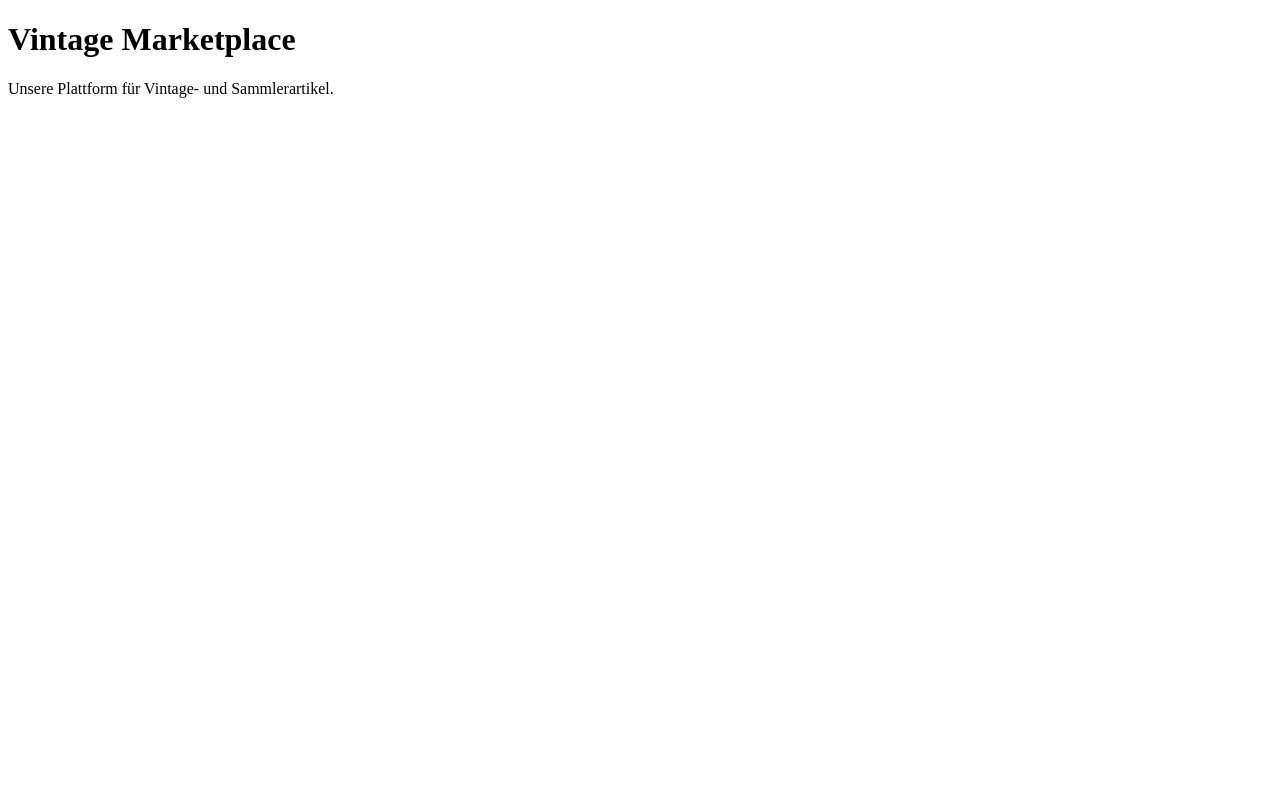
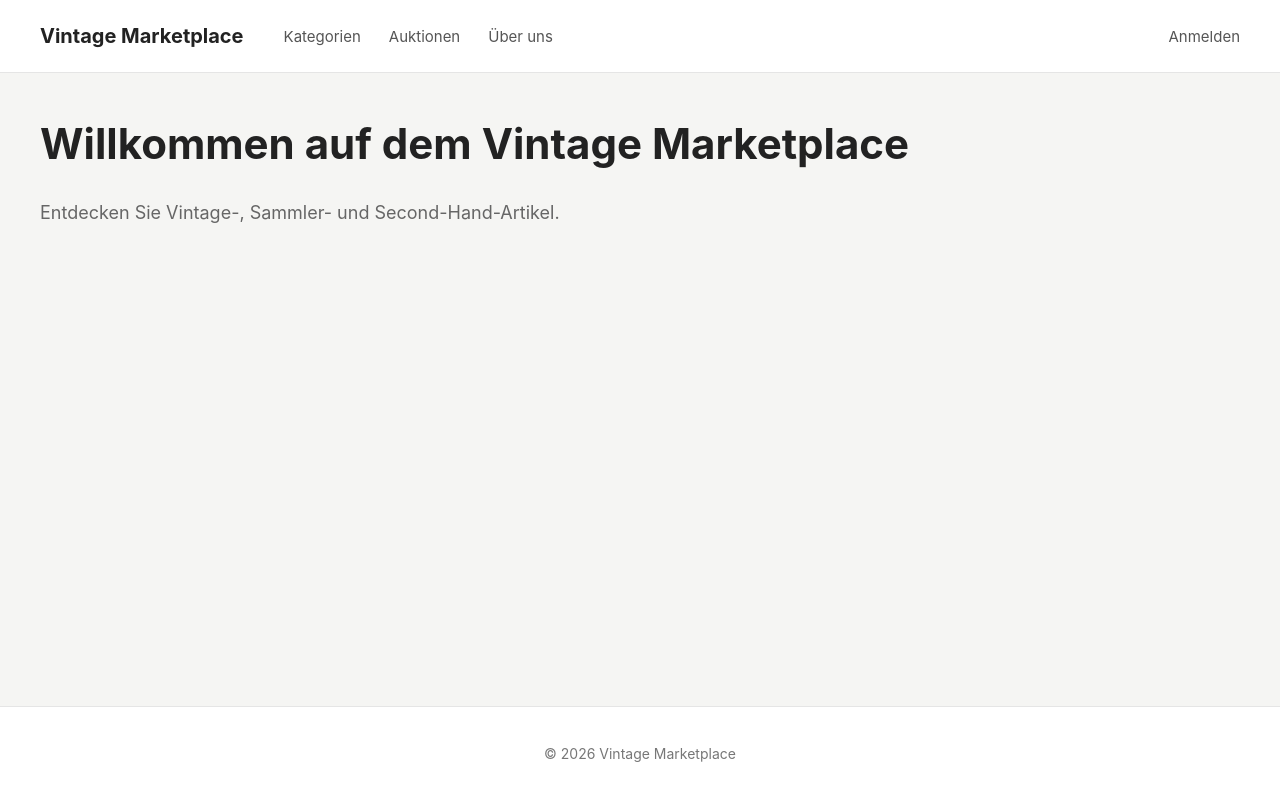
Before and after one commit to Yurijfedor/vintage-marketplace, a React (Vite) app in the folder frontend/: page / in a window 1280 px wide. Built offline with nearby package versions, Linux system fonts and the light colour scheme.

Commit message:
feat: add marketplace layout and routing

```diff
--- a/frontend/src/App.tsx
+++ b/frontend/src/App.tsx
@@ -1,9 +1,16 @@
+import { BrowserRouter, Route, Routes } from "react-router-dom";
+import MainLayout from "./layouts/MainLayout";
+import HomePage from "./pages/HomePage";
+
 function App() {
   return (
-    <div>
-      <h1>Vintage Marketplace</h1>
-      <p>Unsere Plattform für Vintage- und Sammlerartikel.</p>
-    </div>
+    <BrowserRouter>
+      <Routes>
+        <Route element={<MainLayout />}>
+          <Route path="/" element={<HomePage />} />
+        </Route>
+      </Routes>
+    </BrowserRouter>
   );
 }
 
--- /dev/null
+++ b/frontend/src/app/global.css
@@ -0,0 +1,103 @@
+:root {
+  font-family:
+    Inter,
+    system-ui,
+    -apple-system,
+    BlinkMacSystemFont,
+    "Segoe UI",
+    sans-serif;
+  color: #222;
+  background: #f5f5f3;
+  font-synthesis: none;
+  text-rendering: optimizeLegibility;
+}
+
+* {
+  box-sizing: border-box;
+}
+
+body {
+  margin: 0;
+  min-width: 320px;
+}
+
+a {
+  color: inherit;
+  text-decoration: none;
+}
+
+button,
+input {
+  font: inherit;
+}
+
+.site {
+  min-height: 100vh;
+  display: flex;
+  flex-direction: column;
+}
+
+.site-header {
+  background: #ffffff;
+  border-bottom: 1px solid #e5e5e5;
+}
+
+.site-header__inner {
+  width: min(1200px, calc(100% - 32px));
+  min-height: 72px;
+  margin: 0 auto;
+
+  display: flex;
+  align-items: center;
+  gap: 40px;
+}
+
+.site-logo {
+  font-size: 20px;
+  font-weight: 700;
+  white-space: nowrap;
+}
+
+.site-nav {
+  display: flex;
+  gap: 28px;
+  flex: 1;
+}
+
+.site-nav a,
+.site-header__actions a {
+  font-size: 15px;
+  color: #555;
+}
+
+.site-nav a:hover,
+.site-header__actions a:hover {
+  color: #111;
+}
+
+.site-main {
+  flex: 1;
+  width: min(1200px, calc(100% - 32px));
+  margin: 0 auto;
+  padding: 48px 0;
+}
+
+.site-footer {
+  background: #ffffff;
+  border-top: 1px solid #e5e5e5;
+  padding: 24px 16px;
+  text-align: center;
+  color: #777;
+  font-size: 14px;
+}
+
+.home-page h1 {
+  margin-top: 0;
+  font-size: 42px;
+  line-height: 1.1;
+}
+
+.home-page p {
+  font-size: 18px;
+  color: #666;
+}
--- /dev/null
+++ b/frontend/src/layouts/MainLayout.tsx
@@ -0,0 +1,35 @@
+import { Link, Outlet } from "react-router-dom";
+
+function MainLayout() {
+  return (
+    <div className="site">
+      <header className="site-header">
+        <div className="site-header__inner">
+          <Link to="/" className="site-logo">
+            Vintage Marketplace
+          </Link>
+
+          <nav className="site-nav">
+            <Link to="/categories">Kategorien</Link>
+            <Link to="/auctions">Auktionen</Link>
+            <Link to="/about">Über uns</Link>
+          </nav>
+
+          <div className="site-header__actions">
+            <Link to="/login">Anmelden</Link>
+          </div>
+        </div>
+      </header>
+
+      <main className="site-main">
+        <Outlet />
+      </main>
+
+      <footer className="site-footer">
+        <p>© 2026 Vintage Marketplace</p>
+      </footer>
+    </div>
+  );
+}
+
+export default MainLayout;
--- a/frontend/src/main.tsx
+++ b/frontend/src/main.tsx
@@ -1,5 +1,6 @@
 import { StrictMode } from "react";
 import { createRoot } from "react-dom/client";
+import "./app/global.css";
 import App from "./App.tsx";
 
 createRoot(document.getElementById("root")!).render(
--- /dev/null
+++ b/frontend/src/pages/HomePage.tsx
@@ -0,0 +1,11 @@
+function HomePage() {
+  return (
+    <section className="home-page">
+      <h1>Willkommen auf dem Vintage Marketplace</h1>
+
+      <p>Entdecken Sie Vintage-, Sammler- und Second-Hand-Artikel.</p>
+    </section>
+  );
+}
+
+export default HomePage;
```
